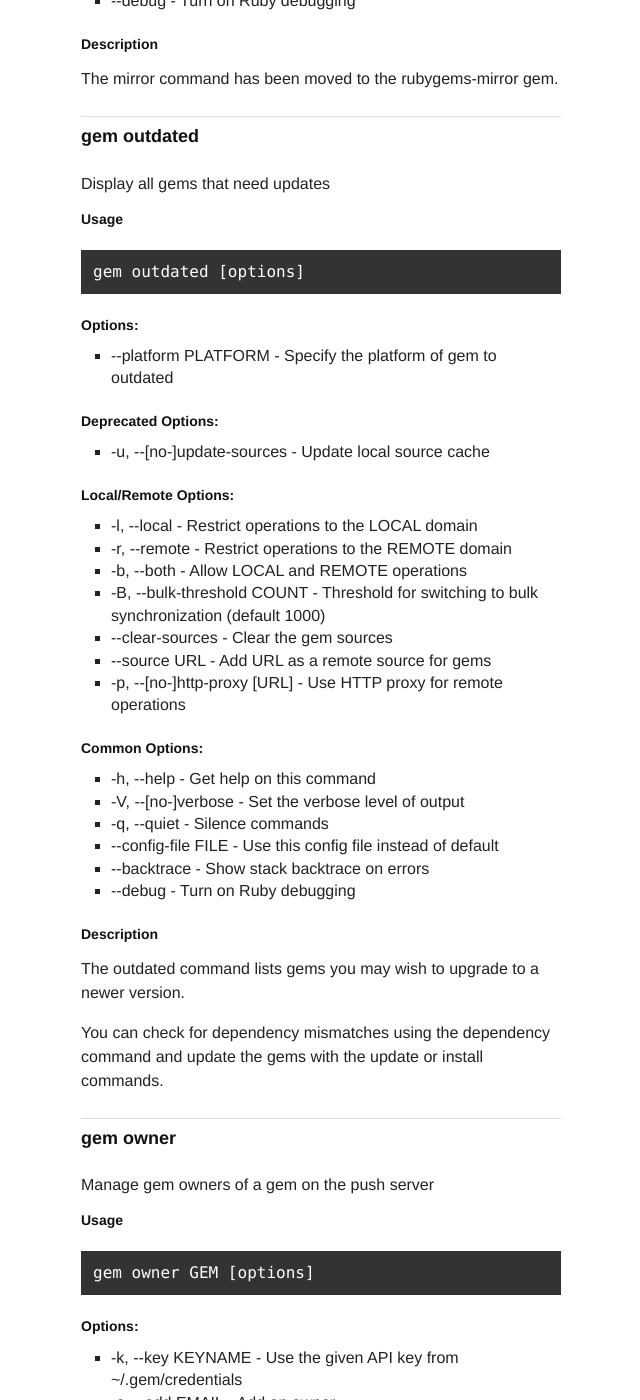
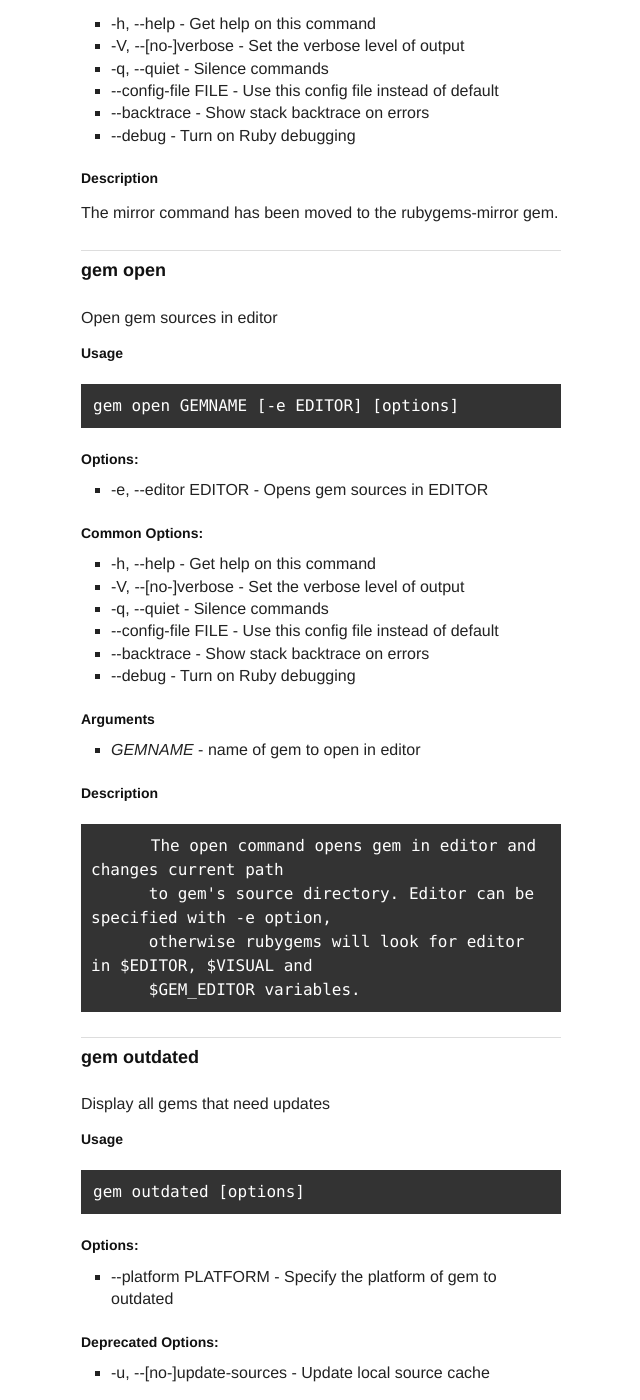
Before and after one commit to radar/guides, a Jekyll site: the page built from command-reference.md, in a window 1280 px wide and 1400 px high, scrolled down 18640 px. Shown: the whole window, without its empty margins (319-959 px from the left). Built offline with Jekyll 4.4.1, drawn with Linux system fonts in a browser that asks for light colours; some of the changed text lies outside the part shown.

Commit message:
Rebuild for RubyGems 2.4.0

```diff
--- a/command-reference.md
+++ b/command-reference.md
@@ -23,6 +23,7 @@ This reference was automatically generated from RubyGems version 2.3.0.
 * [gem list](#gem-list)
 * [gem lock](#gem-lock)
 * [gem mirror](#gem-mirror)
+* [gem open](#gem-open)
 * [gem outdated](#gem-outdated)
 * [gem owner](#gem-owner)
 * [gem pristine](#gem-pristine)
@@ -261,6 +262,7 @@ Display the contents of the installed gems
 *     -s, -&#8203;-spec-dir a,b,c           - Search for gems under specific paths
 *     -l, -&#8203;-\[no-\]lib-only            - Only return files in the Gem's lib_dirs
 *         -&#8203;-\[no-\]prefix              - Don't include installed path prefix
+*         -&#8203;-\[no-\]show-install-dir    - Show only the gem install dir
 
 ###   Common Options:
 
@@ -316,7 +318,7 @@ Show the dependencies of an installed gem
 *     -b, -&#8203;-both                     - Allow LOCAL and REMOTE operations
 *     -B, -&#8203;-bulk-threshold COUNT     - Threshold for switching to bulk synchronization (default 1000)
 *         -&#8203;-clear-sources            - Clear the gem sources
-*         -&#8203;-source URL               - Add URL as a remote source for gems
+*     -s, -&#8203;-source URL               - Add URL as a remote source for gems
 *     -p, -&#8203;-\[no-\]http-proxy \[URL\]    - Use HTTP proxy for remote operations
 
 ###   Common Options:
@@ -447,7 +449,7 @@ Download a gem and place it in the current directory
 
 *     -B, -&#8203;-bulk-threshold COUNT     - Threshold for switching to bulk synchronization (default 1000)
 *     -p, -&#8203;-\[no-\]http-proxy \[URL\]    - Use HTTP proxy for remote operations
-*         -&#8203;-source URL               - Add URL as a remote source for gems
+*     -s, -&#8203;-source URL               - Add URL as a remote source for gems
 *         -&#8203;-clear-sources            - Clear the gem sources
 
 ###   Common Options:
@@ -580,6 +582,8 @@ Install a gem into the local repository
 *     -i, -&#8203;-install-dir DIR          - Gem repository directory to get installed gems
 *     -n, -&#8203;-bindir DIR               - Directory where binary files are located
 *         -&#8203;-\[no-\]document \[TYPES\]    - Generate documentation for installed gems List the documentation types you wish to generate.  For example: rdoc,ri
+*         -&#8203;-build-root DIR           - Temporary installation root. Useful for building packages. Do not use this when installing remote gems.
+*         -&#8203;-vendor                   - Install gem into the vendor directory. Only for use by gem repackagers.
 *     -N, -&#8203;-no-document              - Disable documentation generation
 *     -E, -&#8203;-\[no-\]env-shebang         - Rewrite the shebang line on installed scripts to use /usr/bin/env
 *     -f, -&#8203;-\[no-\]force               - Force gem to install, bypassing dependency checks
@@ -606,7 +610,7 @@ Install a gem into the local repository
 *     -b, -&#8203;-both                     - Allow LOCAL and REMOTE operations
 *     -B, -&#8203;-bulk-threshold COUNT     - Threshold for switching to bulk synchronization (default 1000)
 *         -&#8203;-clear-sources            - Clear the gem sources
-*         -&#8203;-source URL               - Add URL as a remote source for gems
+*     -s, -&#8203;-source URL               - Add URL as a remote source for gems
 *     -p, -&#8203;-\[no-\]http-proxy \[URL\]    - Use HTTP proxy for remote operations
 
 ###   Common Options:
@@ -728,7 +732,7 @@ Display local gems whose name matches REGEXP
 *     -b, -&#8203;-both                     - Allow LOCAL and REMOTE operations
 *     -B, -&#8203;-bulk-threshold COUNT     - Threshold for switching to bulk synchronization (default 1000)
 *         -&#8203;-clear-sources            - Clear the gem sources
-*         -&#8203;-source URL               - Add URL as a remote source for gems
+*     -s, -&#8203;-source URL               - Add URL as a remote source for gems
 *     -p, -&#8203;-\[no-\]http-proxy \[URL\]    - Use HTTP proxy for remote operations
 
 ###   Common Options:
@@ -852,6 +856,46 @@ Mirror all gem files (requires rubygems-mirror)
 The mirror command has been moved to the rubygems-mirror gem.
 
 
+## gem open
+
+Open gem sources in editor
+
+### Usage
+
+    gem open GEMNAME [-e EDITOR] [options]
+
+
+###   Options:
+
+*     -e, -&#8203;-editor EDITOR            - Opens gem sources in EDITOR
+
+###   Common Options:
+
+*     -h, -&#8203;-help                     - Get help on this command
+*     -V, -&#8203;-\[no-\]verbose             - Set the verbose level of output
+*     -q, -&#8203;-quiet                    - Silence commands
+*         -&#8203;-config-file FILE         - Use this config file instead of default
+*         -&#8203;-backtrace                - Show stack backtrace on errors
+*         -&#8203;-debug                    - Turn on Ruby debugging
+
+
+
+### Arguments
+
+
+* *GEMNAME* -      name of gem to open in editor
+
+
+
+
+### Description
+
+          The open command opens gem in editor and changes current path
+          to gem's source directory. Editor can be specified with -e option,
+          otherwise rubygems will look for editor in $EDITOR, $VISUAL and
+          $GEM_EDITOR variables.
+
+
 ## gem outdated
 
 Display all gems that need updates
@@ -876,7 +920,7 @@ Display all gems that need updates
 *     -b, -&#8203;-both                     - Allow LOCAL and REMOTE operations
 *     -B, -&#8203;-bulk-threshold COUNT     - Threshold for switching to bulk synchronization (default 1000)
 *         -&#8203;-clear-sources            - Clear the gem sources
-*         -&#8203;-source URL               - Add URL as a remote source for gems
+*     -s, -&#8203;-source URL               - Add URL as a remote source for gems
 *     -p, -&#8203;-\[no-\]http-proxy \[URL\]    - Use HTTP proxy for remote operations
 
 ###   Common Options:
@@ -1081,7 +1125,7 @@ Query gem information in local or remote repositories
 *     -b, -&#8203;-both                     - Allow LOCAL and REMOTE operations
 *     -B, -&#8203;-bulk-threshold COUNT     - Threshold for switching to bulk synchronization (default 1000)
 *         -&#8203;-clear-sources            - Clear the gem sources
-*         -&#8203;-source URL               - Add URL as a remote source for gems
+*     -s, -&#8203;-source URL               - Add URL as a remote source for gems
 *     -p, -&#8203;-\[no-\]http-proxy \[URL\]    - Use HTTP proxy for remote operations
 
 ###   Common Options:
@@ -1181,7 +1225,7 @@ Display remote gems whose name matches REGEXP
 *     -b, -&#8203;-both                     - Allow LOCAL and REMOTE operations
 *     -B, -&#8203;-bulk-threshold COUNT     - Threshold for switching to bulk synchronization (default 1000)
 *         -&#8203;-clear-sources            - Clear the gem sources
-*         -&#8203;-source URL               - Add URL as a remote source for gems
+*     -s, -&#8203;-source URL               - Add URL as a remote source for gems
 *     -p, -&#8203;-\[no-\]http-proxy \[URL\]    - Use HTTP proxy for remote operations
 
 ###   Common Options:
@@ -1372,7 +1416,7 @@ Display gem specification (in yaml)
 *     -b, -&#8203;-both                     - Allow LOCAL and REMOTE operations
 *     -B, -&#8203;-bulk-threshold COUNT     - Threshold for switching to bulk synchronization (default 1000)
 *         -&#8203;-clear-sources            - Clear the gem sources
-*         -&#8203;-source URL               - Add URL as a remote source for gems
+*     -s, -&#8203;-source URL               - Add URL as a remote source for gems
 *     -p, -&#8203;-\[no-\]http-proxy \[URL\]    - Use HTTP proxy for remote operations
 
 ###   Common Options:
@@ -1463,6 +1507,7 @@ Uninstall gems from the local repository
 *         -&#8203;-\[no-\]abort-on-dependent  - Prevent uninstalling gems that are depended on by other gems.
 *     -v, -&#8203;-version VERSION          - Specify version of gem to uninstall
 *         -&#8203;-platform PLATFORM        - Specify the platform of gem to uninstall
+*         -&#8203;-vendor                   - Uninstall gem from the vendor directory. Only for use by gem repackagers.
 
 ###   Common Options:
 
@@ -1569,6 +1614,8 @@ Update installed gems to the latest version
 *     -i, -&#8203;-install-dir DIR          - Gem repository directory to get installed gems
 *     -n, -&#8203;-bindir DIR               - Directory where binary files are located
 *         -&#8203;-\[no-\]document \[TYPES\]    - Generate documentation for installed gems List the documentation types you wish to generate.  For example: rdoc,ri
+*         -&#8203;-build-root DIR           - Temporary installation root. Useful for building packages. Do not use this when installing remote gems.
+*         -&#8203;-vendor                   - Install gem into the vendor directory. Only for use by gem repackagers.
 *     -N, -&#8203;-no-document              - Disable documentation generation
 *     -E, -&#8203;-\[no-\]env-shebang         - Rewrite the shebang line on installed scripts to use /usr/bin/env
 *     -f, -&#8203;-\[no-\]force               - Force gem to install, bypassing dependency checks
@@ -1589,7 +1636,7 @@ Update installed gems to the latest version
 *     -b, -&#8203;-both                     - Allow LOCAL and REMOTE operations
 *     -B, -&#8203;-bulk-threshold COUNT     - Threshold for switching to bulk synchronization (default 1000)
 *         -&#8203;-clear-sources            - Clear the gem sources
-*         -&#8203;-source URL               - Add URL as a remote source for gems
+*     -s, -&#8203;-source URL               - Add URL as a remote source for gems
 *     -p, -&#8203;-\[no-\]http-proxy \[URL\]    - Use HTTP proxy for remote operations
 
 ###   Common Options:
@@ -1615,7 +1662,7 @@ Update installed gems to the latest version
 
 The update command will update your gems to the latest version.
 
-The update comamnd does not remove the previous version.  Use the cleanup
+The update command does not remove the previous version. Use the cleanup
 command to remove old versions.
 
 
```
Also changed, not shown: other parts of command-reference.md (+1 -1 lines), specification-reference.md (+3 -14 lines).
